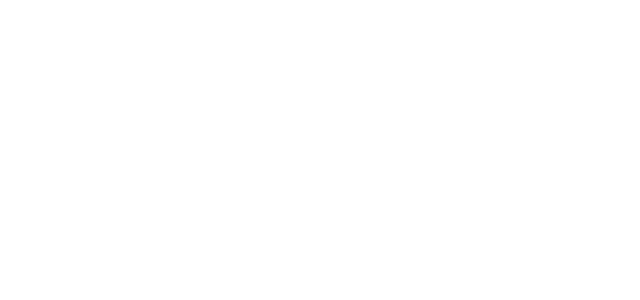
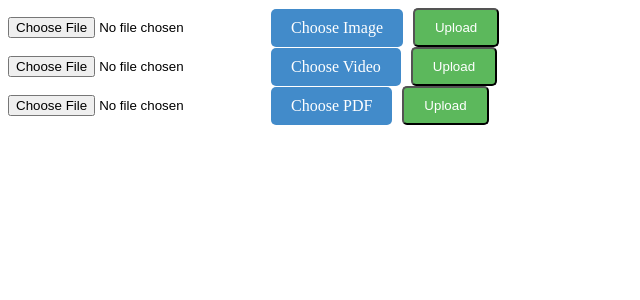
Before and after one commit to Getinet-Alemu-Mijena/-Online_Shopping_Management_System2, an Angular app: page /files in a window 1280 px wide. Before the commit this address led to /. Shown: the top 300 px of the page, without its empty margins (0-640 px from the left). Built offline with nearby package versions, Linux system fonts and the light colour scheme.

Commit message:
file handling component

```diff
--- a/src/app/app-routing.module.ts
+++ b/src/app/app-routing.module.ts
@@ -5,12 +5,14 @@ import { LoginComponent } from './login/login.component';
 import { RegistrationComponent } from './registration/registration.component';
 import { SellerComponent } from './seller/seller.component';
 import { UserprofileComponent } from './userprofile/userprofile.component';
+import { FilehandlingComponent } from './filehandling/filehandling.component';
 
 const routes: Routes = [
   {path:'login',component:LoginComponent},
   {path:'seller',component:SellerComponent},
   {path:'registration',component:RegistrationComponent},
   {path:'userprofile',component:UserprofileComponent},
+  {path:'files',component:FilehandlingComponent},
   {path:'Home',component:HomeComponent},
   { path: '',   redirectTo: 'Home', pathMatch: 'full' }
 ];
--- a/src/app/app.module.ts
+++ b/src/app/app.module.ts
@@ -10,6 +10,7 @@ import { LoginComponent } from './login/login.component';
 import { RegistrationComponent } from './registration/registration.component';
 import { SellerComponent } from './seller/seller.component';
 import { UserprofileComponent } from './userprofile/userprofile.component';
+import { FilehandlingComponent } from './filehandling/filehandling.component';
 
 @NgModule({
   declarations: [
@@ -18,7 +19,8 @@ import { UserprofileComponent } from './userprofile/userprofile.component';
     LoginComponent,
     RegistrationComponent,
     SellerComponent,
-    UserprofileComponent
+    UserprofileComponent,
+    FilehandlingComponent
   ],
   imports: [
     BrowserModule,
--- /dev/null
+++ b/src/app/filehandling/filehandling.component.css
@@ -0,0 +1,72 @@
+.upload-container {
+    display: flex;
+    align-items: center;
+    gap: 10px;
+  }
+
+  .upload-label {
+    background-color: #428bca;
+    color: #fff;
+    padding: 10px 20px;
+    border-radius: 5px;
+    cursor: pointer;
+  }
+
+  .upload-button {
+    background-color: #5cb85c;
+    color: #fff;
+    padding: 10px 20px;
+    border-radius: 5px;
+    cursor: pointer;
+  }
+
+  .image-preview {
+    margin-top: 20px;
+  }
+
+  .preview-image {
+    max-width: 300px;
+  }
+
+  .upload-container {
+    display: flex;
+    align-items: center;
+    gap: 10px;
+  }
+
+  .upload-label {
+    background-color: #428bca;
+    color: #fff;
+    padding: 10px 20px;
+    border-radius: 5px;
+    cursor: pointer;
+  }
+
+  .upload-button {
+    background-color: #5cb85c;
+    color: #fff;
+    padding: 10px 20px;
+    border-radius: 5px;
+    cursor: pointer;
+  }
+  .upload-container {
+    display: flex;
+    align-items: center;
+    gap: 10px;
+  }
+
+  .upload-label {
+    background-color: #428bca;
+    color: #fff;
+    padding: 10px 20px;
+    border-radius: 5px;
+    cursor: pointer;
+  }
+
+  .upload-button {
+    background-color: #5cb85c;
+    color: #fff;
+    padding: 10px 20px;
+    border-radius: 5px;
+    cursor: pointer;
+  }
--- /dev/null
+++ b/src/app/filehandling/filehandling.component.html
@@ -0,0 +1,18 @@
+<div class="upload-container">
+    <input type="file" (change)="onFileSelected($event)" accept="image/*" id="imageInput">
+    <label for="imageInput" class="upload-label">Choose Image</label>
+    <button class="upload-button" (click)="uploadImage()">Upload</button>
+  </div>
+  <div *ngIf="imageUrl" class="image-preview">
+    <img [src]="imageUrl" alt="Uploaded Image" class="preview-image">
+  </div>
+  <div class="upload-container">
+    <input type="file" (change)="onFileSelected($event)" accept="video/*" id="videoInput">
+    <label for="videoInput" class="upload-label">Choose Video</label>
+    <button class="upload-button" (click)="uploadVideo()">Upload</button>
+  </div>
+  <div class="upload-container">
+    <input type="file" (change)="onFilePdfSelected($event)" accept=".pdf" id="pdfInput">
+    <label for="pdfInput" class="upload-label">Choose PDF</label>
+    <button class="upload-button" (click)="uploadPDF()">Upload</button>
+  </div>
--- /dev/null
+++ b/src/app/filehandling/filehandling.component.ts
@@ -0,0 +1,85 @@
+import { Component } from '@angular/core';
+
+@Component({
+  selector: 'app-filehandling',
+  templateUrl: './filehandling.component.html',
+  styleUrls: ['./filehandling.component.css']
+})
+export class FilehandlingComponent {
+  imageUrl: string | ArrayBuffer | null = null;
+  selectedFile: File | null = null;
+
+  onFileSelected(event: any) {
+    this.selectedFile = event.target.files[0];
+    this.previewImage();
+  }
+
+  previewImage() {
+    if (this.selectedFile) {
+      const reader = new FileReader();
+      reader.readAsDataURL(this.selectedFile);
+      reader.onload = () => {
+        this.imageUrl = reader.result;
+      };
+    }
+  }
+
+  uploadImage() {
+    if (this.selectedFile) {
+      // Here, you can implement the logic to upload the image to a server
+      // For example, using Angular's HttpClient to make a POST request
+      // You can send the image data using FormData or base64 encoded string
+
+      // Reset the input and image preview after successful upload
+      this.imageUrl = null;
+      this.selectedFile = null;
+      const fileInput: HTMLInputElement = document.querySelector('#imageInput')!;
+      if (fileInput) {
+        fileInput.value = '';
+      }
+    }
+  }
+
+  onFilesSelected(event: any) {
+    const file: File = event.target.files[0];
+    this.uploadVideo();
+  }
+
+  uploadVideo() {
+    const fileInput: HTMLInputElement = document.querySelector('#videoInput')!;
+    const file: File | null = fileInput?.files?.[0] || null;
+
+    if (file) {
+      // Here, you can implement the logic to upload the video to a server
+      // For example, using Angular's HttpClient to make a POST request
+      // You can send the video data using FormData or any other desired format
+
+      // For demonstration purposes, log the file name
+      console.log('Video uploaded:', file.name);
+
+      // Reset the input after successful upload
+      if (fileInput) {
+        fileInput.value = '';
+      }
+    }
+  }
+  onFilePdfSelected(event: any) {
+    const file: File = event.target.files[0];
+    this.uploadPDF();
+  }
+
+  uploadPDF() {
+    // Here, you can implement the logic to upload the PDF to a server
+    // For example, using Angular's HttpClient to make a POST request
+    // You can send the PDF data using FormData or any other desired format
+
+    // For demonstration purposes, log the file name
+    // console.log('PDF uploaded:', file.name);
+
+    // Reset the input after successful upload
+    const fileInput: HTMLInputElement = document.querySelector('#pdfInput')!;
+    if (fileInput) {
+      fileInput.value = '';
+    }
+  }
+}
--- a/src/app/userprofile/userprofile.component.css
+++ b/src/app/userprofile/userprofile.component.css
@@ -331,7 +331,7 @@ body{
 }
 
 .container .left-sidebar .btn-danger {
-    background-color: rgb(218, 165, 165);
+    background-color: #f2f2f2;
     margin: 3px;
 }
 
@@ -347,7 +347,7 @@ body{
 }
 
 .container .left-sidebar button:hover {
-    background-color: green;
+    background-color: rgb(73, 96, 73);
 }
 
 .container .left-sidebar h4 img {
```
Also changed, not shown: 1 other file (tests, documents, lock files or other folders).
